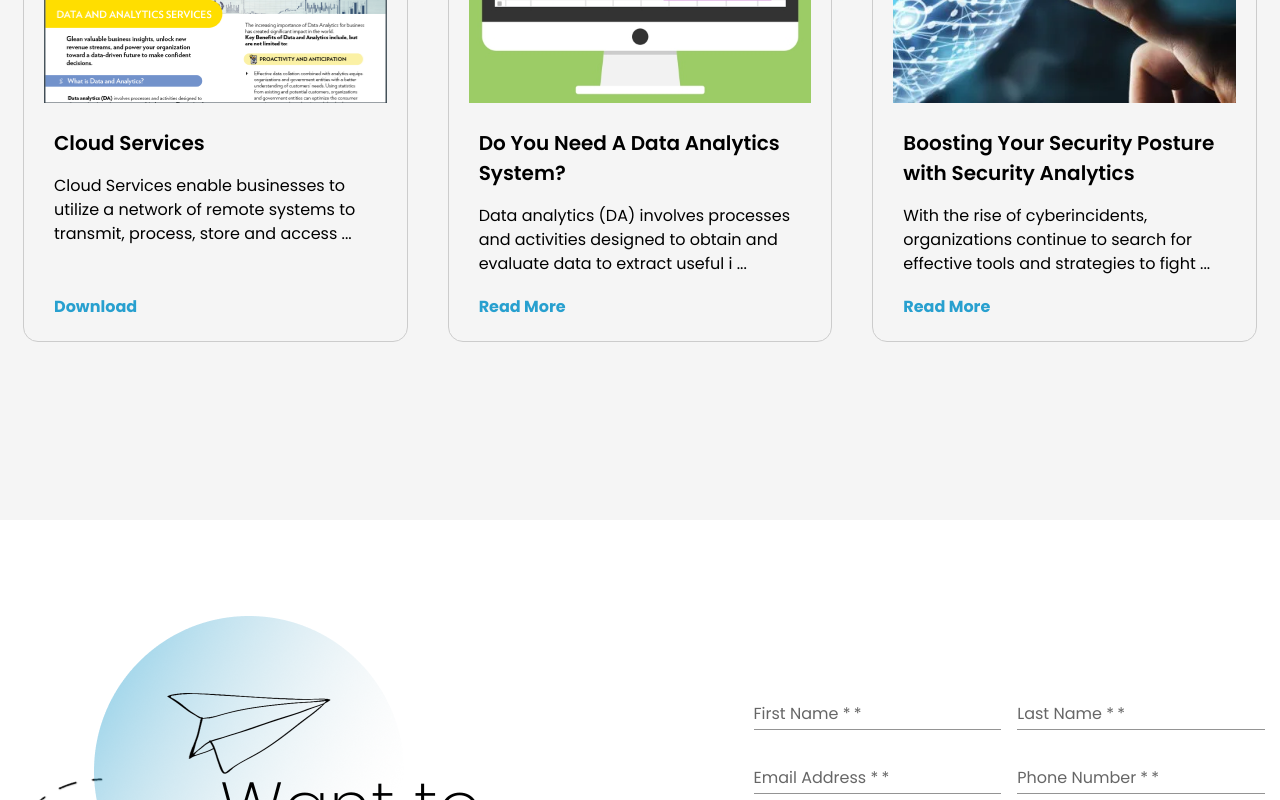
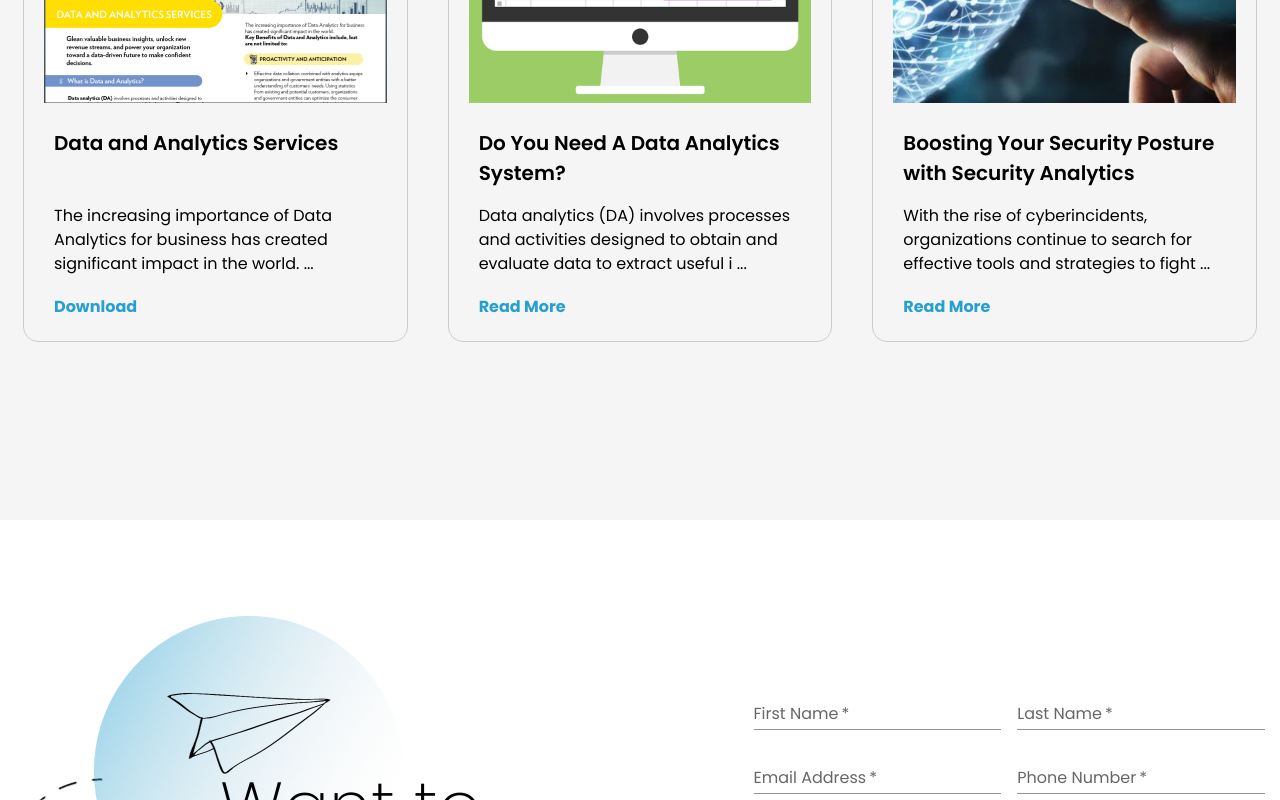
Before and after one commit to amazonsoftware121/wilsongrpweb, a React (Vite) app: page /data-and-analytics-services-new in a window 1280 px wide. Shown: the part 5480-6280 px from the top of the page. Built offline with nearby package versions, Linux system fonts and the light colour scheme.

Commit message:
Worked on fixes

```diff
--- a/src/components/BlogSlider.jsx
+++ b/src/components/BlogSlider.jsx
@@ -104,8 +104,8 @@ const BlogSlider = (props) => {
                                         <CardContent sx={{ height: { md: '150px' }, overflow: 'hidden', padding: '10px 10px 0 10px', position: 'relative' }}>
 
                                             <Typography sx={{ padding: '4px 29px', position: 'absolute', top: '-65px', right: '20px', textTransform: 'uppercase', color: '#fff', fontWeight: 500 }} bgcolor='primary.main' className='subtitle' gutterBottom>{slide.cat}</Typography>
-                                            <Typography sx={{ color: "#000", fontSize: "20px", fontWeight: "600", lineHeight: 'normal' }} className='title' variant='h4' color="text.secondary" mb={2}>
-                                                {slide.title}
+                                            <Typography sx={{ color: "#000", fontSize: "20px", fontWeight: "600", lineHeight: 'normal', height: '60px', overflow: 'hidden' }} className='title resouBlogTitle' variant='h4' color="text.secondary" mb={2}>
+                                                <a href={slide.link} >{slide.title}</a>
                                             </Typography>
                                             <Typography className='description' color="secondary.main">
                                                 {slide.content.slice(0, 110)} ...
--- a/src/components/ContactUs.jsx
+++ b/src/components/ContactUs.jsx
@@ -2,6 +2,7 @@ import React, { useState } from 'react';
 import { Button, Grid, Box, Typography, Divider } from '@mui/material'
 import TextField from '@mui/material/TextField';
 import contactBg from '../assets/img/contactusbg.png';
+import Test from './test';
 
 const ContactUs = () => {
     const [enteredValues, setEnteredValues] = useState({
@@ -101,19 +102,19 @@ const ContactUs = () => {
                         >
                             <Grid container spacing={2}>
                                 <Grid item sm={6} md={6}>
-                                    <TextField fullWidth required id="standard-basic" label="First Name *" variant="standard"
+                                    <TextField fullWidth required id="standard-basic" label="First Name" variant="standard"
                                         onChange={(event) => handleInputChange('firstName', event.target.value)}
                                         value={enteredValues.firstName}
                                     />
                                 </Grid>
                                 <Grid item sm={6} md={6}>
-                                    <TextField fullWidth required id="standard-basic" label="Last Name *" variant="standard"
+                                    <TextField fullWidth required id="standard-basic" label="Last Name" variant="standard"
                                         onChange={(event) => handleInputChange('lastName', event.target.value)}
                                         value={enteredValues.lastName}
                                     />
                                 </Grid>
                                 <Grid item sm={6} md={6}>
-                                    <TextField type='email' required fullWidth id="standard-basic" label="Email Address *" variant="standard"
+                                    <TextField type='email' required fullWidth id="standard-basic" label="Email Address" variant="standard"
                                         onChange={(event) => handleInputChange('email', event.target.value)}
                                         value={enteredValues.email}
                                         error={!validateEmail(enteredValues.email) && enteredValues.email !== ''}
@@ -121,7 +122,7 @@ const ContactUs = () => {
                                     />
                                 </Grid>
                                 <Grid item sm={6} md={6}>
-                                    <TextField fullWidth required id="standard-basic" label="Phone Number *" variant="standard"
+                                    <TextField fullWidth required id="standard-basic" label="Phone Number" variant="standard"
                                         onChange={(event) => handleInputChange('phone', event.target.value)}
                                         value={enteredValues.phone} />
                                 </Grid>
@@ -153,6 +154,8 @@ const ContactUs = () => {
                     </Grid>
                 </Grid>
             </Box>
+
+
         </>
     )
 }
--- /dev/null
+++ b/src/components/Test.jsx
@@ -0,0 +1,39 @@
+import React, { useState } from 'react'
+
+const Test = () => {
+    const [enteredValues, setEnteredValues] = useState({
+        email: '',
+        firstname: '',
+        lastname: ''
+    })
+
+    const handleOnChange = (identifier, value) => {
+        setEnteredValues((prevValues) => ({
+            ...prevValues,
+            [identifier]: value
+        }))
+    }
+
+    const handleSubmit = (event) => {
+        event.preventDefault();
+        console.log(enteredValues);
+    }
+    return (
+        <div>
+            <form onSubmit={handleSubmit}>
+                <input type='email' name='email' onChange={(event) => handleOnChange('email', event.target.value)}
+                    value={enteredValues.email}
+                />
+                <input type='text' name='firstname' onChange={(event) => handleOnChange('firstname', event.target.value)}
+                    value={enteredValues.firstname}
+                />
+                <input type='text' name='lastname' onChange={() => handleOnChange('lastname', event.target.value)}
+                    value={enteredValues.lastname}
+                />
+                <button type='button' >Submit</button>
+            </form>
+        </div>
+    )
+}
+
+export default Test
--- a/src/routes/DataAndAnalyticsServices.jsx
+++ b/src/routes/DataAndAnalyticsServices.jsx
@@ -64,7 +64,7 @@ const listCards = [{
 ];
 
 const slides = [
-    { id: 1, cat: 'Data Sheet', img: 'data-serv.png', title: 'Cloud Services', content: 'Cloud Services enable businesses to utilize a network of remote systems to transmit, process, store and access data, applications, and services over the Internet, which boosts their competitiveness in the digital space. Cloud solutions come in various forms and sizes to cater to different organizational needs. ', link: 'https://wilsoncgrp.com/uploads/1597587043639_DATA%20AND%20ANALYTICS%20SERVICES%20INFO%20SHEET%20-%20updated.pdf' },
+    { id: 1, cat: 'Data Sheet', img: 'data-serv.png', title: 'Data and Analytics Services', content: 'The increasing importance of Data Analytics for business has created significant impact in the world.', link: 'https://wilsoncgrp.com/uploads/1597587043639_DATA%20AND%20ANALYTICS%20SERVICES%20INFO%20SHEET%20-%20updated.pdf' },
     { id: 2, cat: 'Blog', img: 'Wilson-2.webp', title: 'Do You Need A Data Analytics System?', content: 'Data analytics (DA) involves processes and activities designed to obtain and evaluate data to extract useful information. The results of DA may be used to identify areas of key risk, fraud, errors, or misuse; improve business efficiency, verify process effectiveness, and make more-informed business decisions.', link: 'https://wilsoncgrp.com/blog/do-you-need-a-data-analytics-system' },
     { id: 3, cat: 'Blog', img: 'Progressing-IoT-Technology-Brings-Ever-Expanding-Security-Concerns-1024x384-1%20(1).webp', title: 'Boosting Your Security Posture with Security Analytics', content: 'With the rise of cyberincidents, organizations continue to search for effective tools and strategies to fight against cybercrimes and to build resilience in their environment.', link: 'https://wilsoncgrp.com/blog/boosting-your-security-posture-with-security-analytics' },
 
--- a/src/styles.scss
+++ b/src/styles.scss
@@ -1601,7 +1601,17 @@ body {
   &:hover{
     box-shadow: 0px 0px 17px 5px #acacac;
     .MuiCardMedia-root{
-      transform: scale(1.1444);
+      //transform: scale(1.1444);
+    }
+  }
+}
+
+.resouBlogTitle{
+  a{
+    color:#000;
+    transition: color 0.3 ease;
+    &:hover{
+      color: $color-primary;
     }
   }
 }
```
Also changed, not shown: 1 other file (tests, documents, lock files or other folders).
